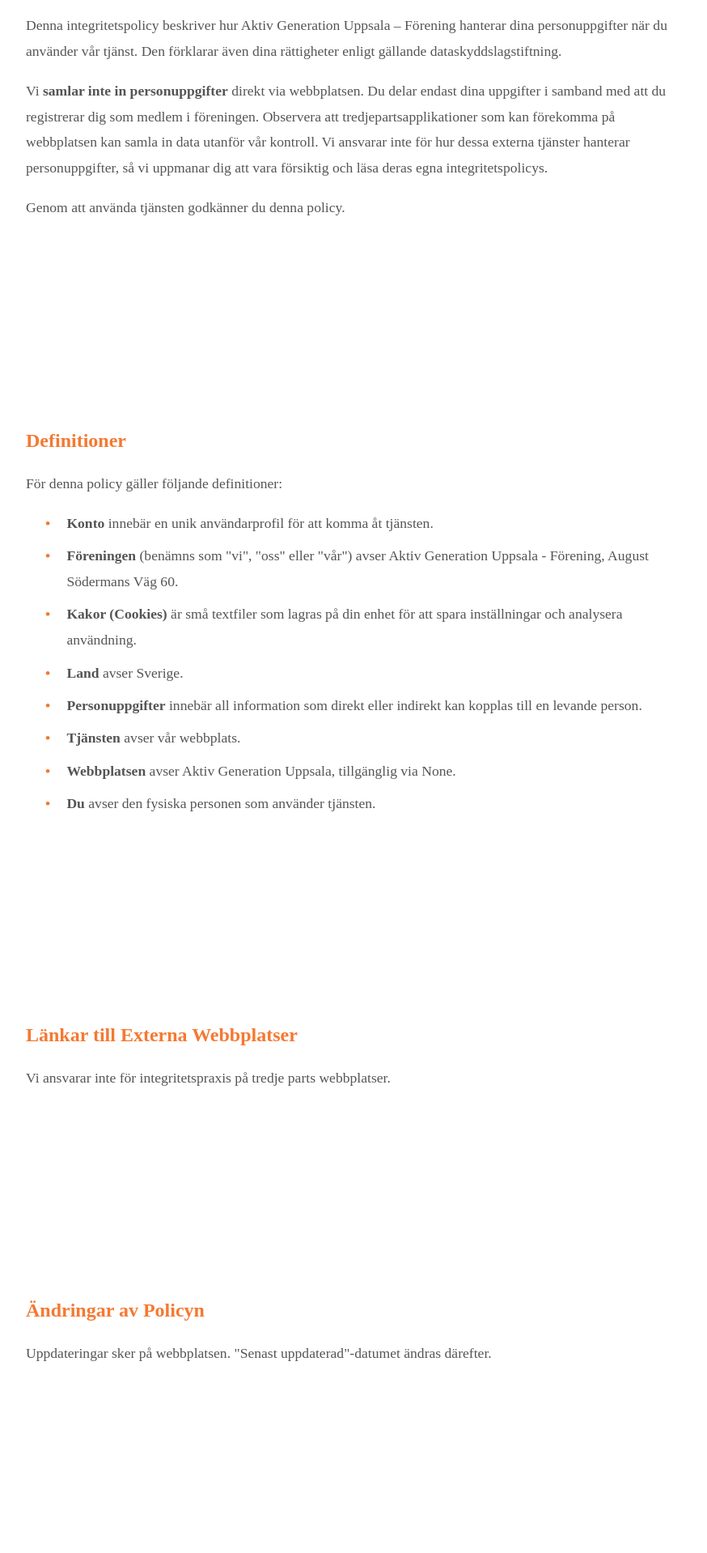
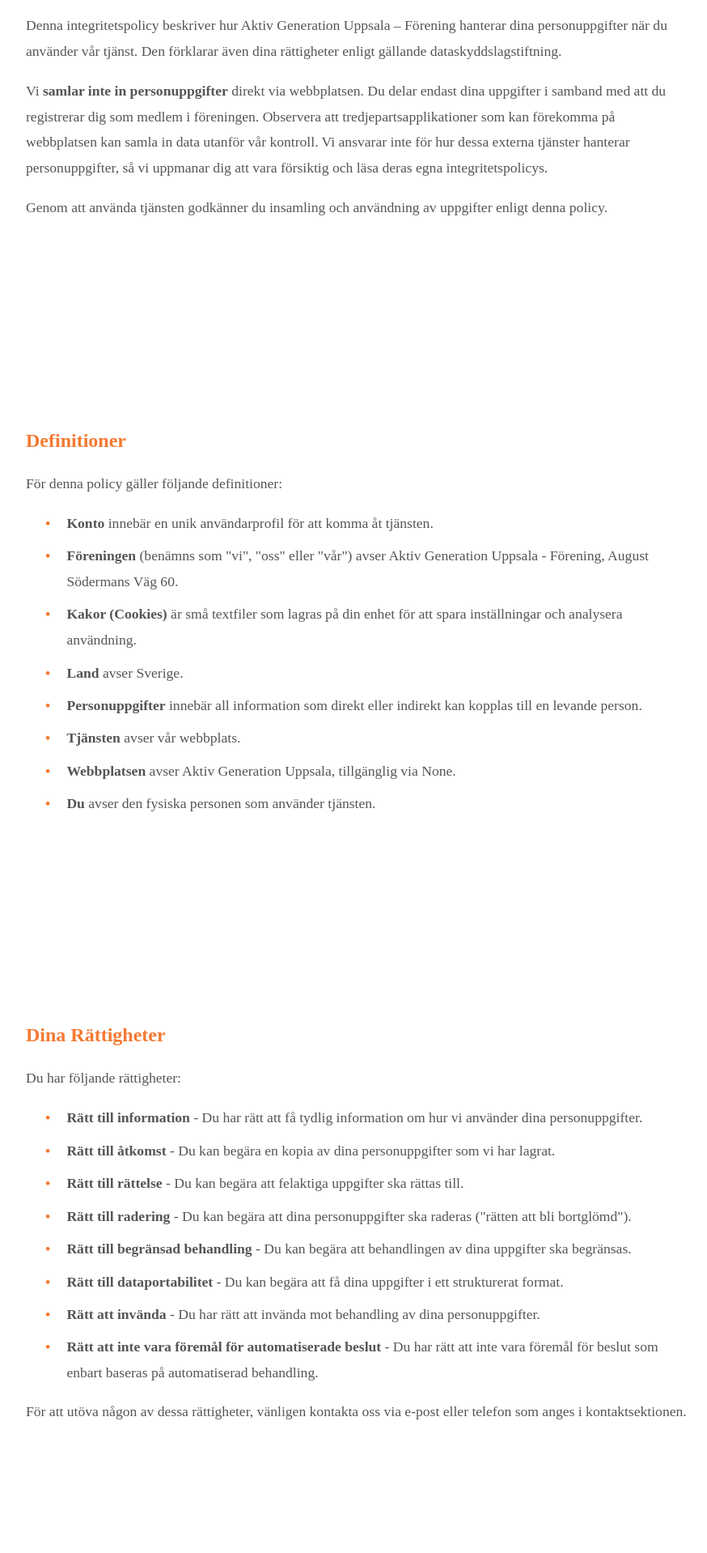
Before and after one commit to metetrkn/aktiv-generation-uppsala, a Django app: page /privacy-policy/ in a window 1280 px wide. Shown: the part 375-2293 px from the top of the page at 81% size, without its empty margins (198-1072 px from the left). Run offline with Django 5.2, Linux system fonts and the light colour scheme; parts of the project's set-up code (start-up, migrations or seed data) failed here and were passed over.

Commit message:
templates/core/privacy_policy.html: Update privacy-policy add your rights section

```diff
--- a/apps/core/templates/core/privacy_policy.html
+++ b/apps/core/templates/core/privacy_policy.html
@@ -14,7 +14,7 @@
         <section>
             <p>Denna integritetspolicy beskriver hur Aktiv Generation Uppsala – Förening hanterar dina personuppgifter när du använder vår tjänst. Den förklarar även dina rättigheter enligt gällande dataskyddslagstiftning.</p>
             <p>Vi <strong>samlar inte in personuppgifter</strong> direkt via webbplatsen. Du delar endast dina uppgifter i samband med att du registrerar dig som medlem i föreningen. Observera att tredjepartsapplikationer som kan förekomma på webbplatsen kan samla in data utanför vår kontroll. Vi ansvarar inte för hur dessa externa tjänster hanterar personuppgifter, så vi uppmanar dig att vara försiktig och läsa deras egna integritetspolicys.</p>
-            <p>Genom att använda tjänsten godkänner du denna policy.</p>
+            <p>Genom att använda tjänsten godkänner du insamling och användning av uppgifter enligt denna policy.</p>
         </section>
 
         <section>
@@ -30,6 +30,22 @@
                 <li><strong>Webbplatsen</strong> avser Aktiv Generation Uppsala, tillgänglig via {{ ORG_URL }}.</li>
                 <li><strong>Du</strong> avser den fysiska personen som använder tjänsten.</li>
             </ul>
+        </section>
+
+        <section>
+            <h2>Dina Rättigheter</h2>
+            <p>Du har följande rättigheter:</p>
+            <ul>
+                <li><strong>Rätt till information</strong> - Du har rätt att få tydlig information om hur vi använder dina personuppgifter.</li>
+                <li><strong>Rätt till åtkomst</strong> - Du kan begära en kopia av dina personuppgifter som vi har lagrat.</li>
+                <li><strong>Rätt till rättelse</strong> - Du kan begära att felaktiga uppgifter ska rättas till.</li>
+                <li><strong>Rätt till radering</strong> - Du kan begära att dina personuppgifter ska raderas ("rätten att bli bortglömd").</li>
+                <li><strong>Rätt till begränsad behandling</strong> - Du kan begära att behandlingen av dina uppgifter ska begränsas.</li>
+                <li><strong>Rätt till dataportabilitet</strong> - Du kan begära att få dina uppgifter i ett strukturerat format.</li>
+                <li><strong>Rätt att invända</strong> - Du har rätt att invända mot behandling av dina personuppgifter.</li>
+                <li><strong>Rätt att inte vara föremål för automatiserade beslut</strong> - Du har rätt att inte vara föremål för beslut som enbart baseras på automatiserad behandling.</li>
+            </ul>
+            <p>För att utöva någon av dessa rättigheter, vänligen kontakta oss via e-post eller telefon som anges i kontaktsektionen.</p>
         </section>
 
         <section>
```
